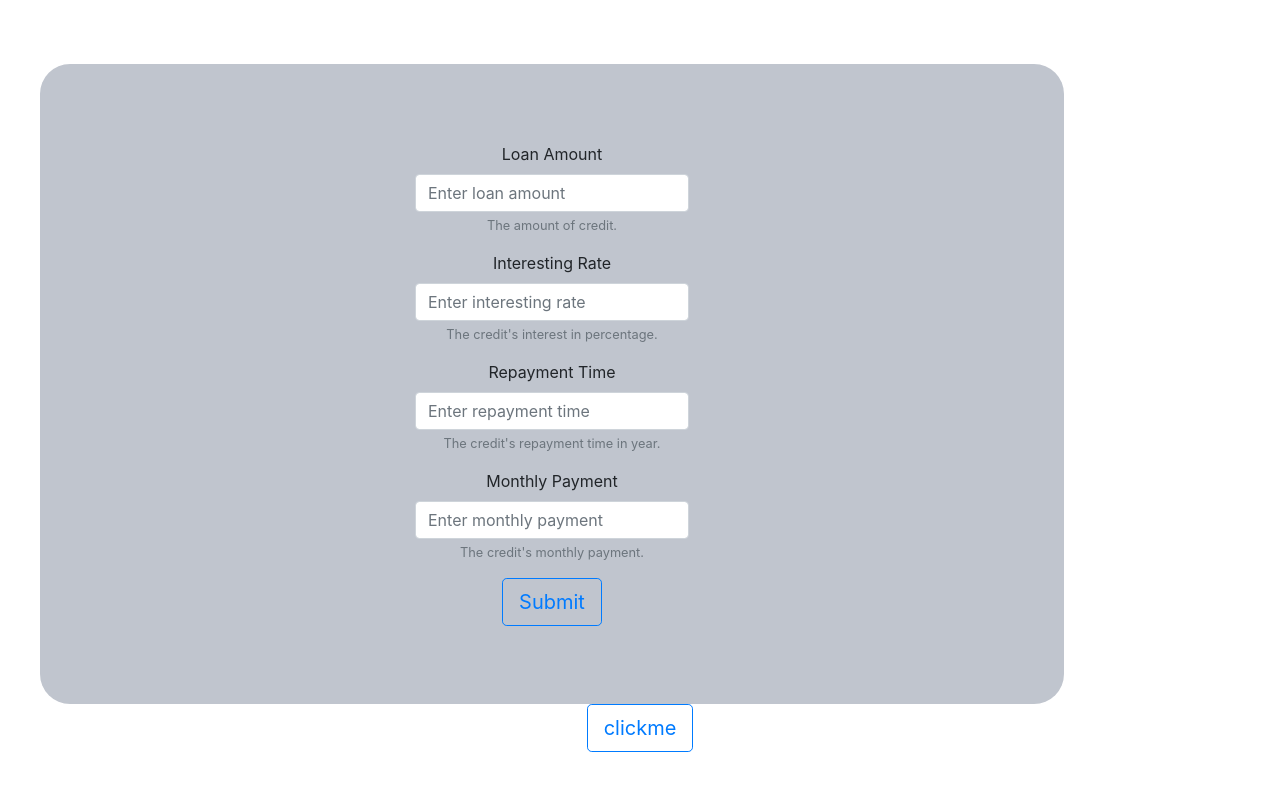
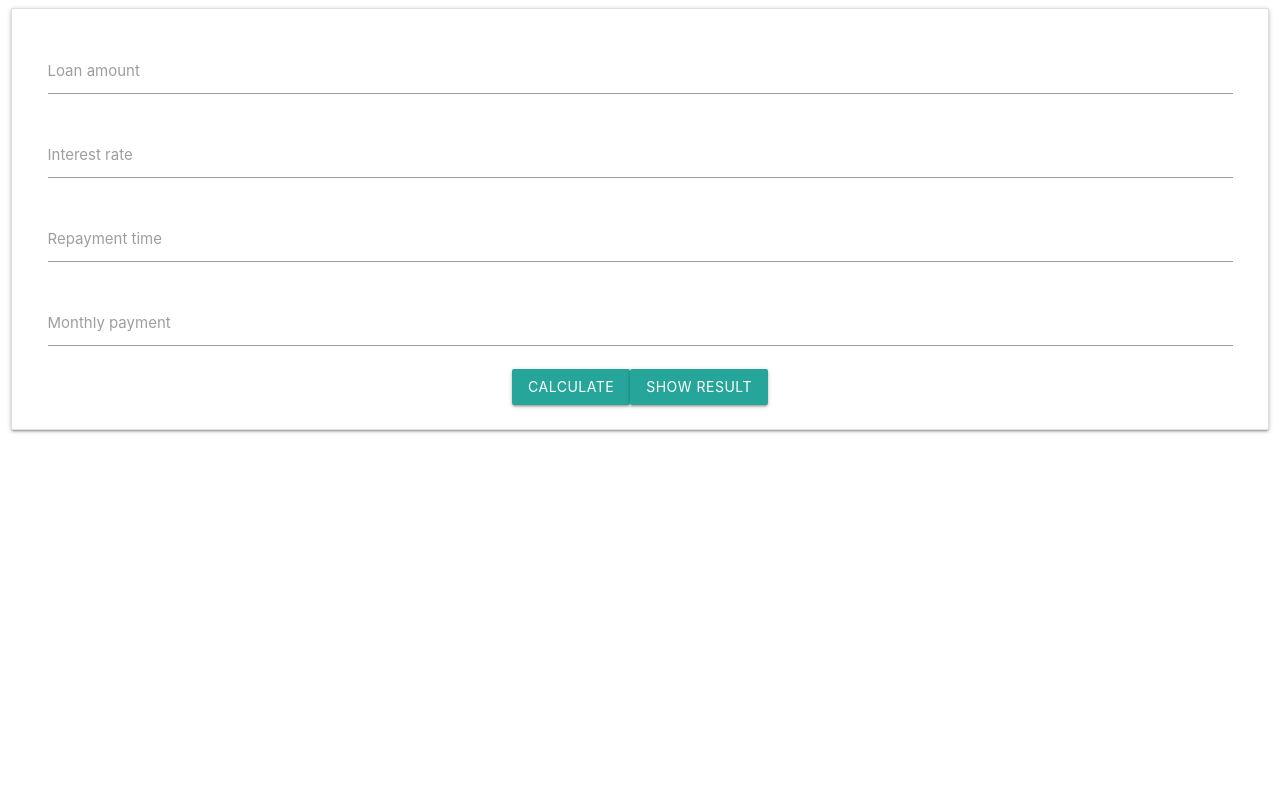
Before and after one commit to cortinadampezzo/credit-calculator-CC, a React (Create React App) app in the folder credit-calculator-frontend/: page / in a window 1280 px wide. Shown: the top 790 px of the page. Built offline with nearby package versions, Linux system fonts and the light colour scheme.

Commit message:
change bootstrap to react-materialize

```diff
--- a/credit-calculator-frontend/src/App.css
+++ b/credit-calculator-frontend/src/App.css
@@ -31,7 +31,7 @@
         transform: rotate(360deg);
     }
 }
-
+/*
 .form {
     height: 80vh;
     width: 80vw;
@@ -47,3 +47,5 @@
     margin-right: 10vh;
 
 }
+
+*/
--- a/credit-calculator-frontend/src/component/Form.js
+++ b/credit-calculator-frontend/src/component/Form.js
@@ -1,9 +1,12 @@
 import React, {Component} from 'react';
-import Button from 'react-bootstrap/Button';
-import Form from "react-bootstrap/Form";
+import 'materialize-css/dist/css/materialize.min.css';
+import 'materialize-css/dist/js/materialize.min.js';
+import {BrowserRouter as Router, Route, Redirect, Link} from 'react-router-dom';
+import {TextInput, Button, Row, Col, Card, Modal} from 'react-materialize';
 
-class GenerateForm extends Component {
+class Form extends Component {
 
+    isClicked = false;
     constructor(props) {
         super(props);
 
@@ -90,49 +93,44 @@ class GenerateForm extends Component {
         }
 //        fetch('http://localhost:8000/')
 //            .then(response => response.json());
+        this.isClicked = true;
         console.log(this.state.data);
+        console.log(this.state.data.monthlyPayment)
+    }
+
+    showResult() {
+        if (this.isClicked === true) {
+            console.log(this.state.data.loanAmount);
+        }
     }
 
     render() {
         return (
+            <Router>
             <div>
-                <form className={"form"}>
-                    <Form.Group controlId="formLoanAmount">
-                        <Form.Label>Loan Amount</Form.Label>
-                        <Form.Control onChange={this.loanAmountChange.bind(this)} type="text" placeholder="Enter loan amount"/>
-                        <Form.Text className="text-muted">
-                            The amount of credit.
-                        </Form.Text>
-                    </Form.Group>
-                    <Form.Group controlId="formInterestingRate">
-                        <Form.Label>Interesting Rate</Form.Label>
-                        <Form.Control onChange={this.interestRateChange.bind(this)} type="text" placeholder="Enter interesting rate"/>
-                        <Form.Text className="text-muted">
-                            The credit's interest in percentage.
-                        </Form.Text>
-                    </Form.Group>
-                    <Form.Group controlId="formRepaymentTime">
-                        <Form.Label>Repayment Time</Form.Label>
-                        <Form.Control onChange={this.repaymentTimeChange.bind(this)} type="text" placeholder="Enter repayment time"/>
-                        <Form.Text className="text-muted">
-                            The credit's repayment time in year.
-                        </Form.Text>
-                    </Form.Group>
-                    <Form.Group controlId="formMonthlyPayment">
-                        <Form.Label>Monthly Payment</Form.Label>
-                        <Form.Control onChange={this.monthlyPaymentChange.bind(this)} type="text" placeholder="Enter monthly payment"/>
-                        <Form.Text className="text-muted">
-                            The credit's monthly payment.
-                        </Form.Text>
-                    </Form.Group>
-                    <Button type="submit" variant="outline-primary" size="lg" onClick={this.onSubmit.bind(this)}>Submit</Button>
-                </form>
-                <Button type="submit" variant="outline-primary" size="lg" onClick={this.onSubmit.bind(this)}>clickme</Button>
+                <Row>
+                    <Col m={6} s={12}>
+                        <Card>
+                            <TextInput label="Loan amount" onChange={this.loanAmountChange.bind(this)}></TextInput>
+                            <TextInput label="Interest rate" onChange={this.interestRateChange.bind(this)}></TextInput>
+                            <TextInput label="Repayment time" onChange={this.repaymentTimeChange.bind(this)}></TextInput>
+                            <TextInput label="Monthly payment" onChange={this.monthlyPaymentChange.bind(this)}></TextInput>
+                            <Button type="submit" onClick={()=> {this.onSubmit(); console.log("ye")}}>Calculate</Button>
+                            <Modal trigger={<Button>Show result</Button>}>
+                                    Loan amount: {this.state.data.loanAmount} Ft <br/>
+                                    Interest rate: {this.state.data.interestRate} % <br />
+                                    Repayment time: {this.state.data.repaymentTime} years <br />
+                                    Monthly payment: {this.state.data.monthlyPayment} Ft/month
+                            </Modal>
+                        </Card>
+                    </Col>
+                </Row>
+            </div>
+            </Router>
 
-            </div>
         );
     }
 
 }
 
-export default GenerateForm;
+export default Form;
```
